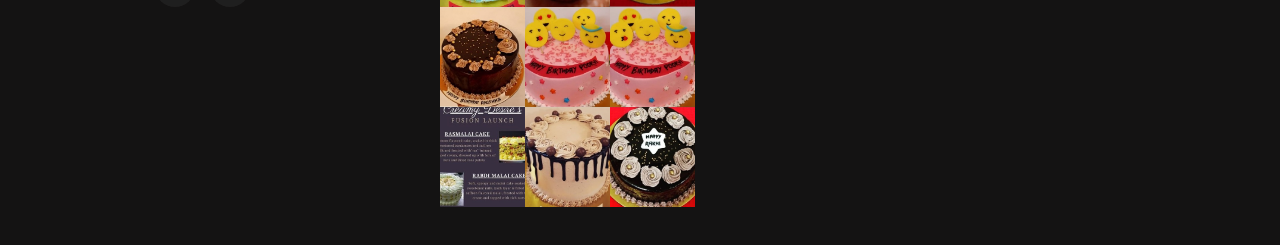
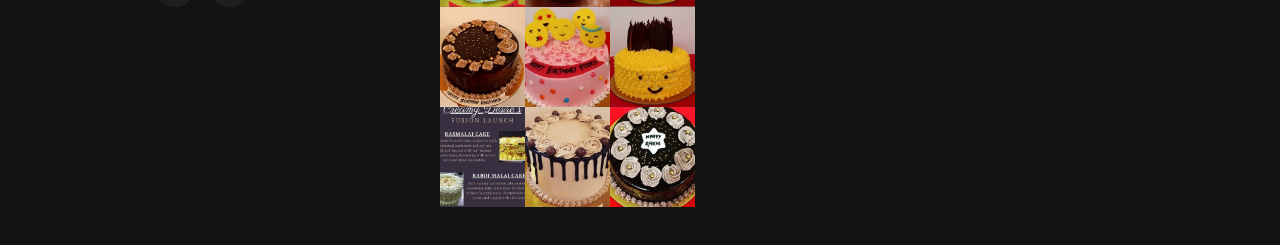
Before and after one commit to creamydesire/website-beta, a plain HTML site: page index.html in a window 1280 px wide. Shown: the part 3111-3356 px from the top of the page. Drawn offline with Linux system fonts and the light colour scheme; files whose address does not match are found by name.

Commit message:
Update index.html

```diff
--- a/index.html
+++ b/index.html
@@ -415,7 +415,7 @@
                 </a>
                 <a href="#" class="thumb-menu img" style="background-image: url(images/insta_8.jpg);">
                 </a>
-                <a href="#" class="thumb-menu img" style="background-image: url(images/insta_8.jpg);">
+                <a href="#" class="thumb-menu img" style="background-image: url(images/insta_9.jpg);">
                 </a>
              </div>
             <div class="thumb d-flex">
```
